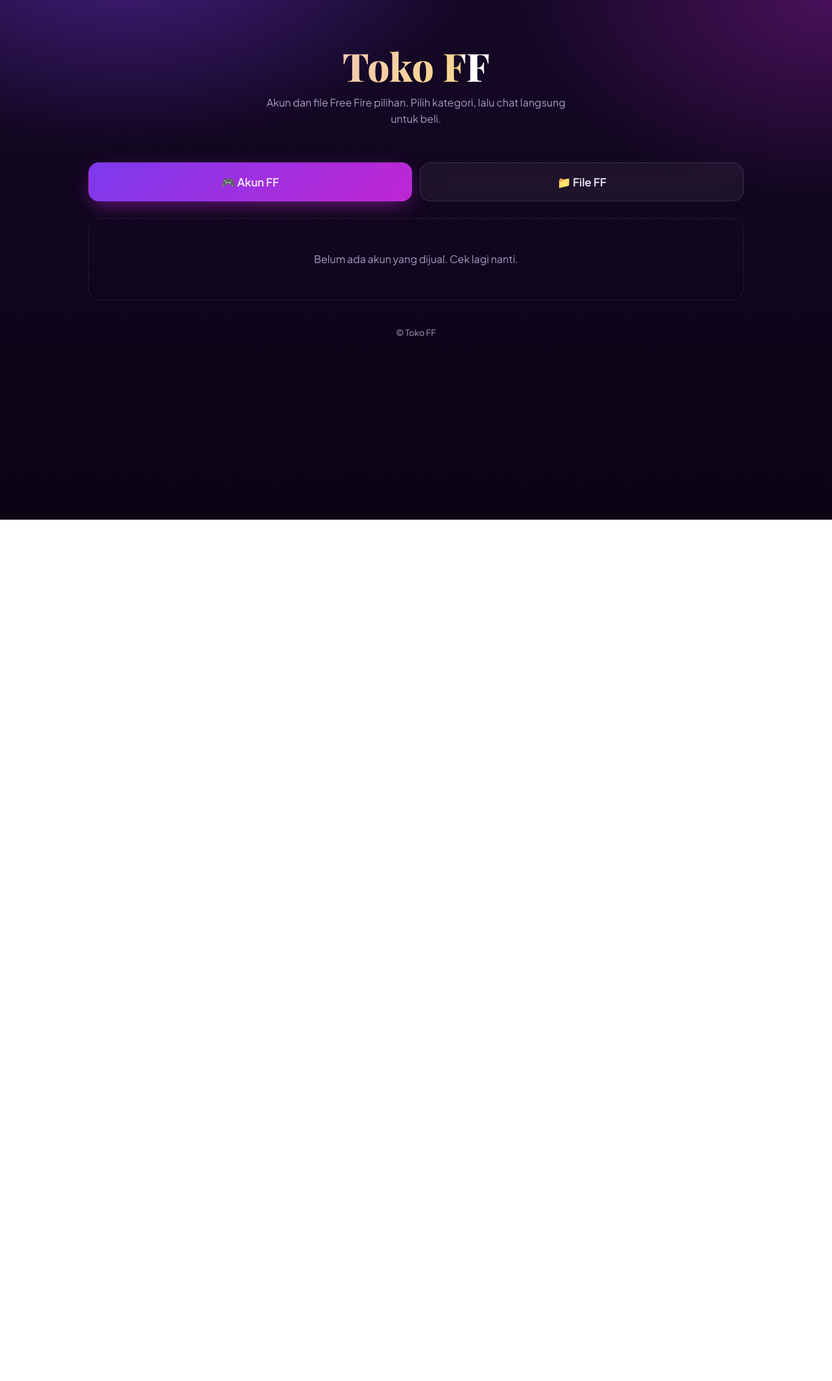
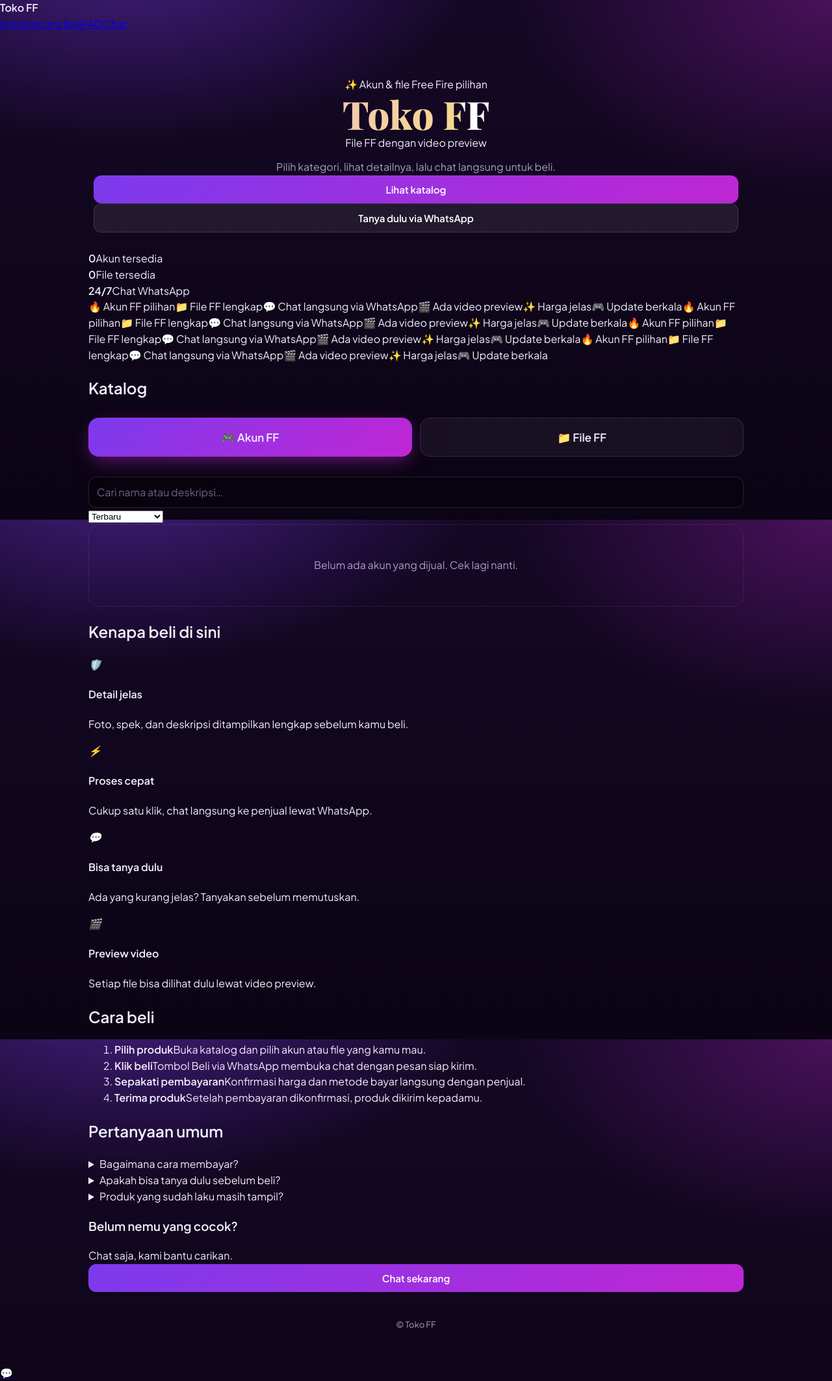
Before and after one commit to VinzBotID/jualbelivortex, a plain HTML site: page index.html in a window 1280 px wide. Shown: the whole page at 65% size. Before the commit the page ends 800 px from the top, so only its background shows below. Drawn offline with nearby package versions, Linux system fonts and the light colour scheme.

Commit message:
Update index.html

```diff
--- a/index.html
+++ b/index.html
@@ -9,18 +9,61 @@
 <link rel="stylesheet" href="style.css">
 </head>
 <body>
+<div class="orbs"><i></i><i></i><i></i></div>
+<header class="nav"><b>Toko FF</b>
+  <nav><a href="#katalog">Katalog</a><a href="#cara">Cara Beli</a><a href="#faq">FAQ</a><a class="cta" id="navWa" href="#" target="_blank" rel="noopener">Chat</a></nav>
+</header>
 <div class="wrap">
-  <header class="hero">
+  <section class="hero">
+    <span class="badge">✨ Akun &amp; file Free Fire pilihan</span>
     <h1 class="logo">Toko FF</h1>
-    <p class="tag">Akun dan file Free Fire pilihan. Pilih kategori, lalu chat langsung untuk beli.</p>
-  </header>
+    <span class="swap" id="swap"></span>
+    <p class="tag">Pilih kategori, lihat detailnya, lalu chat langsung untuk beli.</p>
+    <div class="heroBtns"><a class="btn" href="#katalog">Lihat katalog</a><a class="btn ghost" id="heroWa" href="#" target="_blank" rel="noopener">Tanya dulu via WhatsApp</a></div>
+  </section>
+  <div class="stats">
+    <div class="stat"><b id="sA">0</b><span>Akun tersedia</span></div>
+    <div class="stat"><b id="sF">0</b><span>File tersedia</span></div>
+    <div class="stat"><b>24/7</b><span>Chat WhatsApp</span></div>
+  </div>
+  <div class="marq"><div id="mq"></div></div>
+
+  <h2 class="sec" id="katalog">Katalog</h2>
   <div class="tabs">
     <button id="t-akun" class="on">🎮 Akun FF</button>
     <button id="t-file">📁 File FF</button>
   </div>
+  <div class="tools">
+    <input id="q" type="search" placeholder="Cari nama atau deskripsi…" aria-label="Cari produk">
+    <select id="sort" aria-label="Urutkan"><option value="new">Terbaru</option><option value="low">Harga terendah</option><option value="high">Harga tertinggi</option></select>
+  </div>
   <main id="list"></main>
+
+  <h2 class="sec">Kenapa beli di sini</h2>
+  <div class="feat">
+    <div><em>🛡️</em><h4>Detail jelas</h4><p>Foto, spek, dan deskripsi ditampilkan lengkap sebelum kamu beli.</p></div>
+    <div><em>⚡</em><h4>Proses cepat</h4><p>Cukup satu klik, chat langsung ke penjual lewat WhatsApp.</p></div>
+    <div><em>💬</em><h4>Bisa tanya dulu</h4><p>Ada yang kurang jelas? Tanyakan sebelum memutuskan.</p></div>
+    <div><em>🎬</em><h4>Preview video</h4><p>Setiap file bisa dilihat dulu lewat video preview.</p></div>
+  </div>
+
+  <h2 class="sec" id="cara">Cara beli</h2>
+  <ol class="steps">
+    <li><b>Pilih produk</b>Buka katalog dan pilih akun atau file yang kamu mau.</li>
+    <li><b>Klik beli</b>Tombol Beli via WhatsApp membuka chat dengan pesan siap kirim.</li>
+    <li><b>Sepakati pembayaran</b>Konfirmasi harga dan metode bayar langsung dengan penjual.</li>
+    <li><b>Terima produk</b>Setelah pembayaran dikonfirmasi, produk dikirim kepadamu.</li>
+  </ol>
+
+  <h2 class="sec" id="faq">Pertanyaan umum</h2>
+  <details><summary>Bagaimana cara membayar?</summary><p>Pembayaran dibicarakan langsung lewat WhatsApp setelah kamu memilih produk.</p></details>
+  <details><summary>Apakah bisa tanya dulu sebelum beli?</summary><p>Bisa. Klik tombol chat kapan saja dan tanyakan detail produknya.</p></details>
+  <details><summary>Produk yang sudah laku masih tampil?</summary><p>Produk yang sudah terjual akan dihapus dari katalog. Cek lagi secara berkala untuk stok baru.</p></details>
+
+  <div class="cta-box"><h3>Belum nemu yang cocok?</h3><div>Chat saja, kami bantu carikan.</div><a class="btn" id="ctaWa" href="#" target="_blank" rel="noopener">Chat sekarang</a></div>
   <p class="foot">© Toko FF</p>
 </div>
+<a class="fab" id="fab" href="#" target="_blank" rel="noopener" aria-label="Chat WhatsApp">💬</a>
 <script src="data.js"></script>
 <script>
 let D=window.TOKO_DATA||{wa:'',akun:[],file:[],updated:0};
@@ -28,11 +71,12 @@ try{const l=JSON.parse(localStorage.getItem('toko_ff_data'));if(l&&l.updated>(D.
 let tab='akun';const $=i=>document.getElementById(i);
 const rp=n=>'Rp '+Number(n||0).toLocaleString('id-ID');
 function el(t,c,x){const e=document.createElement(t);if(c)e.className=c;if(x!=null)e.textContent=x;return e}
-function wa(m){return 'https://wa.me/'+String(D.wa||'').replace(/\D/g,'')+'?text='+encodeURIComponent(m)}
+function wa(m){return 'https://wa.me/'+String(D.wa||'').replace(/\D/g,'')+(m?'?text='+encodeURIComponent(m):'')}
 function url(u){return /^https?:\/\//i.test(u)?u:'https://'+u}
 function buy(m){const a=el('a','btn','Beli via WhatsApp');a.href=wa(m);a.target='_blank';a.rel='noopener';return a}
-function akun(a){
-  const c=el('article','card'),m=el('img','main');m.alt=a.nama;m.src=(a.fotos&&a.fotos[0])||'';c.append(m);
+function akun(a,isNew){
+  const c=el('article','card');if(isNew)c.append(el('span','ribbon','Terbaru'));
+  const m=el('img','main');m.alt=a.nama;m.src=(a.fotos&&a.fotos[0])||'';c.append(m);
   if(a.fotos&&a.fotos.length>1){const t=el('div','th');a.fotos.forEach((f,i)=>{const x=el('img',i?'':'on');x.src=f;x.alt='';x.onclick=()=>{m.src=f;[...t.children].forEach(y=>y.classList.remove('on'));x.classList.add('on')};t.append(x)});c.append(t)}
   const b=el('div','cb');b.append(el('h3',0,a.nama));
   const sp=(a.spek||'').split('\n').filter(s=>s.trim());
@@ -40,18 +84,30 @@ function akun(a){
   if(a.desk)b.append(el('p','desc',a.desk));
   b.append(el('div','price',rp(a.harga)),buy('Halo, saya mau beli akun FF: '+a.nama+' ('+rp(a.harga)+')'));
   c.append(b);return c}
-function file(f){
-  const c=el('article','card'),b=el('div','cb');b.append(el('h3',0,'📁 '+f.nama));
+function file(f,isNew){
+  const c=el('article','card');if(isNew)c.append(el('span','ribbon','Terbaru'));
+  const b=el('div','cb');b.style.paddingTop='44px';b.append(el('h3',0,'📁 '+f.nama));
   if(f.desk)b.append(el('p','desc',f.desk));
   if(f.video){const v=el('a','btn ghost','▶ Tonton video preview');v.href=url(f.video);v.target='_blank';v.rel='noopener';b.append(v)}
   b.append(el('div','price',rp(f.harga)),buy('Halo, saya mau beli file FF: '+f.nama+' ('+rp(f.harga)+')'));
   c.append(b);return c}
 function render(){
   $('t-akun').classList.toggle('on',tab==='akun');$('t-file').classList.toggle('on',tab==='file');
+  const q=$('q').value.toLowerCase().trim(),s=$('sort').value;
+  let items=D[tab].map((x,i)=>({x,isNew:i<2&&s==='new'&&!q})).filter(o=>(o.x.nama+' '+(o.x.desk||'')+' '+(o.x.spek||'')).toLowerCase().includes(q));
+  if(s==='low')items.sort((a,b)=>a.x.harga-b.x.harga);if(s==='high')items.sort((a,b)=>b.x.harga-a.x.harga);
   const L=$('list');L.textContent='';
-  if(!D[tab].length){L.append(el('div','empty','Belum ada '+(tab==='akun'?'akun':'file')+' yang dijual. Cek lagi nanti.'));return}
-  const g=el('div','grid');D[tab].forEach(i=>g.append(tab==='akun'?akun(i):file(i)));L.append(g)}
+  if(!items.length){L.append(el('div','empty',q?'Tidak ada hasil untuk "'+$('q').value+'".':'Belum ada '+(tab==='akun'?'akun':'file')+' yang dijual. Cek lagi nanti.'));return}
+  const g=el('div','grid');items.forEach(o=>g.append(tab==='akun'?akun(o.x,o.isNew):file(o.x,o.isNew)));L.append(g)}
 $('t-akun').onclick=()=>{tab='akun';render()};$('t-file').onclick=()=>{tab='file';render()};
+$('q').oninput=render;$('sort').onchange=render;
+['navWa','heroWa','ctaWa','fab'].forEach(i=>{$(i).href=wa('Halo, saya mau tanya produk di Toko FF')});
+$('sA').textContent=D.akun.length;$('sF').textContent=D.file.length;
+const mt=['🔥 Akun FF pilihan','📁 File FF lengkap','💬 Chat langsung via WhatsApp','🎬 Ada video preview','✨ Harga jelas','🎮 Update berkala'];
+const mq=$('mq');for(let k=0;k<2;k++)mt.concat(mt).forEach(t=>mq.append(el('span',0,t)));
+const ph=['Akun sultan siap pakai','File FF dengan video preview','Beli cepat lewat WhatsApp','Katalog diperbarui berkala'];let pi=0;const sw=$('swap');
+function tick(){sw.classList.add('out');setTimeout(()=>{sw.textContent=ph[pi++%ph.length];sw.classList.remove('out')},350)}
+tick();setInterval(tick,2800);
 render();
 </script>
 </body>
```
